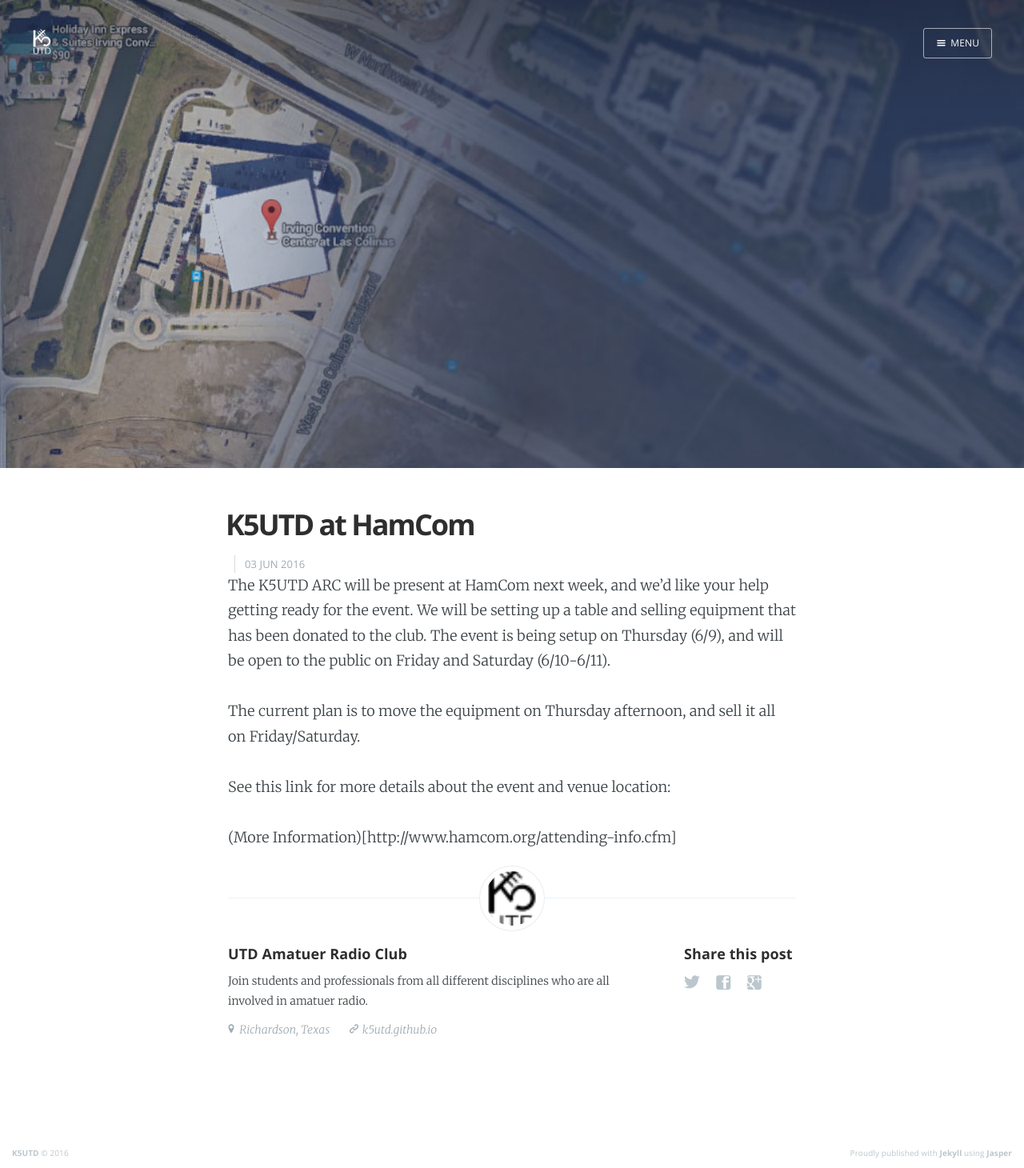
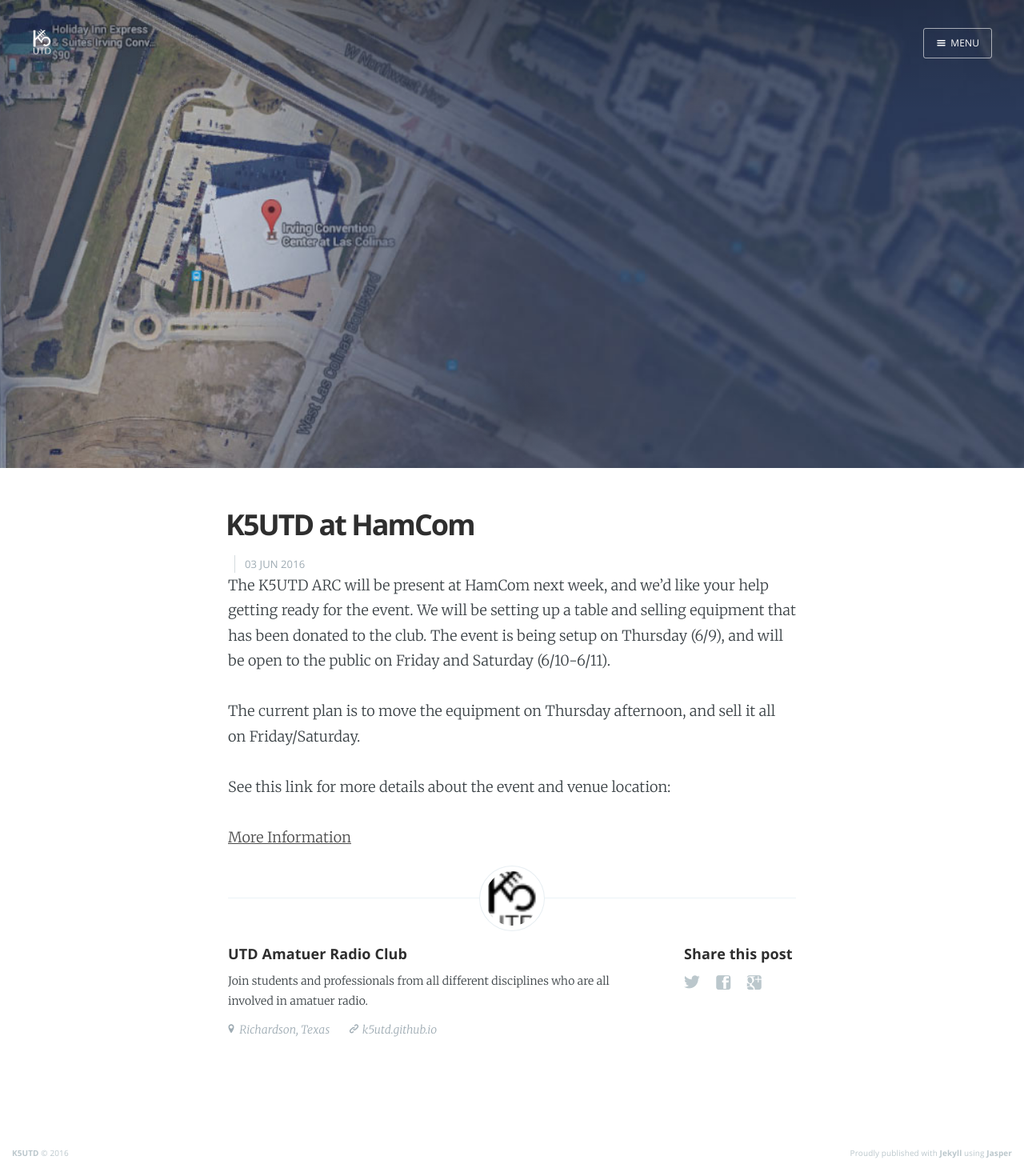
Before and after one commit to k5utd/k5utd.github.io, a Jekyll site: the page built from _posts/2015-06-03-k5utd-at-hamcom.markdown, in a window 1280 px wide. Shown: the whole page at 80% size. Built offline with Jekyll 4.4.1, drawn with Linux system fonts in a browser that asks for light colours; nearby versions of some CDN libraries.

Commit message:
Fixed HamCom hyperlink

```diff
--- a/_posts/2015-06-03-k5utd-at-hamcom.markdown
+++ b/_posts/2015-06-03-k5utd-at-hamcom.markdown
@@ -13,4 +13,4 @@ The current plan is to move the equipment on Thursday afternoon, and sell it all
 
 See this link for more details about the event and venue location:
 
-(More Information)[http://www.hamcom.org/attending-info.cfm]
+[More Information](http://www.hamcom.org/attending-info.cfm)
```
